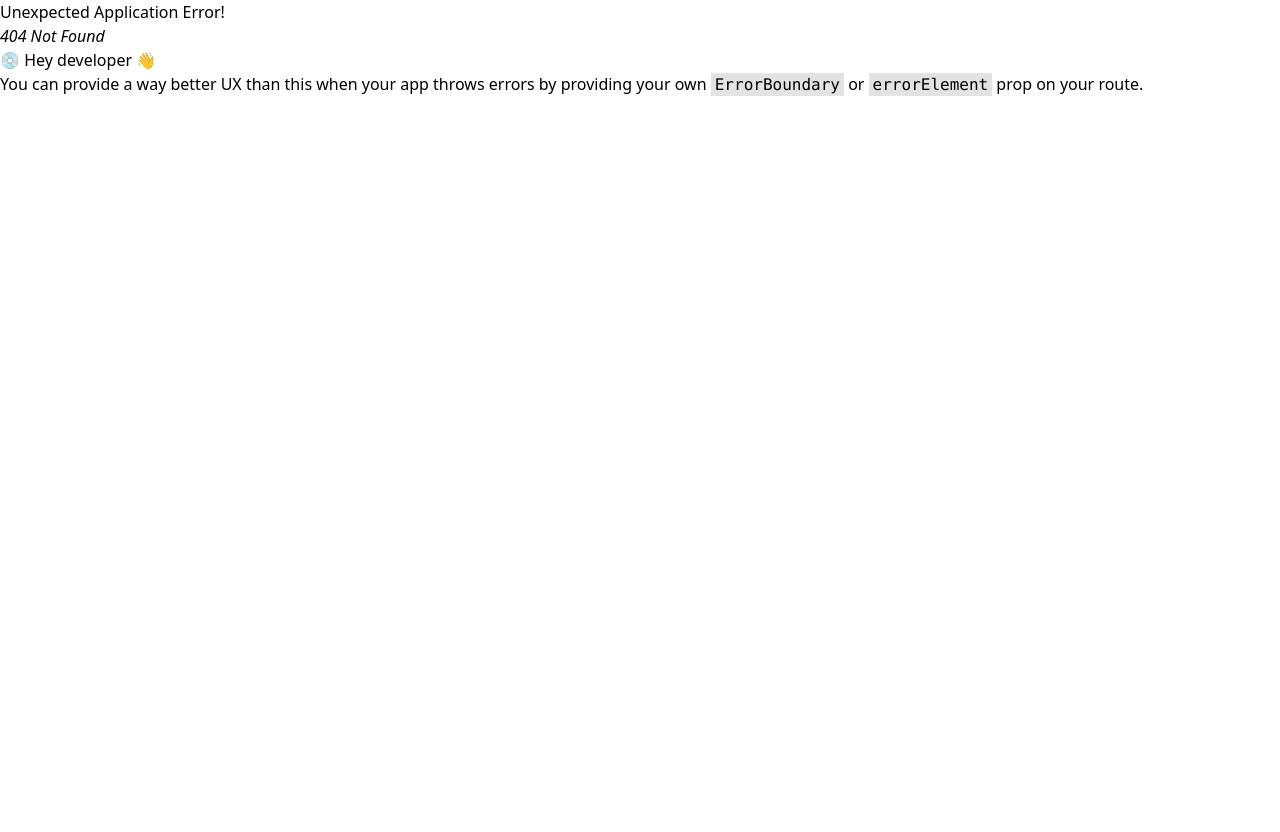
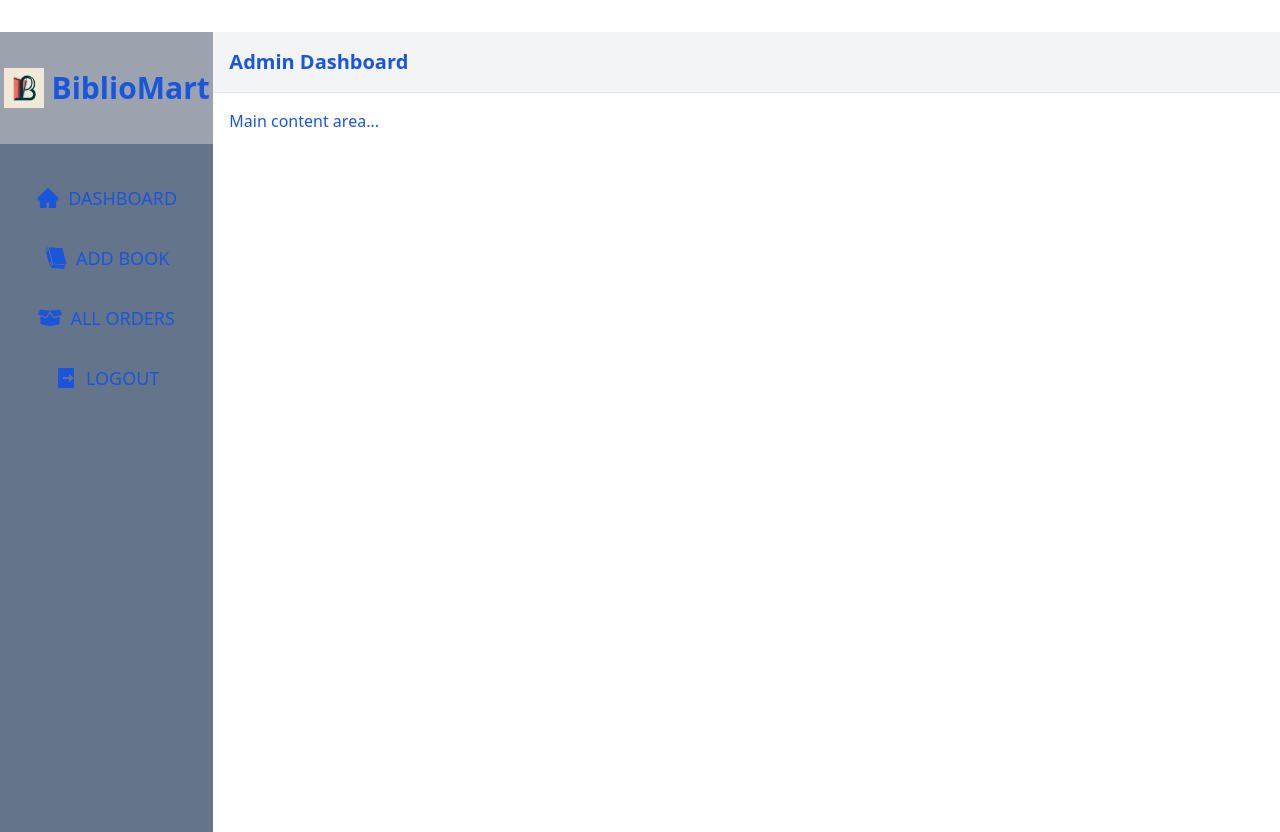
Before and after one commit to Surendra277/Book-Store, a React (Vite) app in the folder bookstore_client/: page /admin/dashboard in a window 1280 px wide. Before the commit this address had no page. Before the commit the page ends 800 px from the top, so only its background shows below. Built offline with nearby package versions, Linux system fonts and the light colour scheme.

Commit message:
new update

```diff
--- /dev/null
+++ b/bookstore_client/src/Admin/Layout/Layout.jsx
@@ -0,0 +1,18 @@
+import React from 'react'
+import { Outlet } from 'react-router-dom';
+import { Sidebar } from 'flowbite-react';
+
+
+const Layout = () => {
+  return (
+    <>
+        <Sidebar />
+        <div>
+            <Outlet />
+        </div>
+
+    </>
+  );
+};
+
+export default Layout;
--- a/bookstore_client/src/Admin/Layout/SiderBar.jsx
+++ b/bookstore_client/src/Admin/Layout/SiderBar.jsx
@@ -1,40 +1,46 @@
-import React from 'react'
-import logo from '../../assets/Logo.png'
-import { Link } from 'react-router-dom'
+import React from 'react';
+import logo from '../../assets/Logo.png';
+import { Link, useLocation } from 'react-router-dom';
+import { AiFillHome } from "react-icons/ai";
+import { GiWhiteBook } from "react-icons/gi";
+import { FaBoxOpen } from "react-icons/fa";
+import { RiLogoutBoxRFill } from "react-icons/ri";
 
 const SiderBar = () => {
+  const location = useLocation();
 
   const navItems = [
-    { link:"Dashboard", path:"/Dashboard" }
-  ]
+    { link: "Dashboard", path: "/dashboard", icon: AiFillHome },
+    { link: "Add Book", path: "/addBook", icon: GiWhiteBook },
+    { link: "All Orders", path: "/allOrders", icon: FaBoxOpen },
+    { link: "LogOut", path: "/logout", icon: RiLogoutBoxRFill },
+  ];
 
   return (
-    <>
-      <div className='  w-1/6 '>
+    <div className='w-1/6 bg-slate-500 flex flex-col items-center '>
       {/* Logo */}
-        <div className='text-2xl font-bold text-blue-700  h-28  flex justify-between bg-gray-400'>
-          <div className=' m-6 flex justify-between gap-2'>
-            <img src={logo} alt="" className='flex w-10 h-10  ' />
+      <div className='text-3xl font-bold text-blue-700 h-28 flex justify-center items-center bg-gray-400 w-full'>
+        <div className='flex justify-between items-center gap-2'>
+          <img src={logo} alt="Logo" className='w-10 h-10' />
           BiblioMart
         </div>
       </div>
 
       {/* navitem */}
-        <ul className='md:flex space-x-12 hidden'>
-              {navItems.map(({ link, path }) => (
+      <ul className='flex flex-col items-center mt-10 gap-8 w-full'>
+        {navItems.map((item) => (
           <Link
-                  key={path}
-                  to={path}
-                  className={`block text-base text-black uppercase cursor-pointer dark:text-white dark:hover:text-yellow-500 hover:text-blue-700 ${location.pathname === path ? 'font-bold' : ''}`}
+            key={item.path}
+            to={item.path}
+            className={`flex items-center text-base text-yellow uppercase cursor-pointer text-lg dark:text-white dark:hover:text-yellow-500 hover:text-blue-700 ${location.pathname === item.path ? 'font-bold' : ''}`}
           >
-                  {Link}
+            <item.icon className='w-6 h-6 mr-2' />
+            {item.link}
           </Link>
         ))}
-
       </ul>
     </div>
-    </>
-  )
+  );
 }
 
-export default SiderBar
+export default SiderBar;
--- /dev/null
+++ b/bookstore_client/src/Admin/Pages/AddBook.jsx
@@ -0,0 +1,9 @@
+import React from 'react'
+
+const AddBook = () => {
+  return (
+    <div>AddBook</div>
+  )
+}
+
+export default AddBook
--- /dev/null
+++ b/bookstore_client/src/Admin/Pages/AllOrders.jsx
@@ -0,0 +1,9 @@
+import React from 'react'
+
+const AllOrders = () => {
+  return (
+    <div>AllOrders</div>
+  )
+}
+
+export default AllOrders
--- a/bookstore_client/src/Admin/Pages/Dashboard.jsx
+++ b/bookstore_client/src/Admin/Pages/Dashboard.jsx
@@ -5,7 +5,7 @@ import SiderBar from '../Layout/SiderBar'
 const Dashboard = () => {
     return (
         <div className='flex min-h-screen bg-white text-blue-700'>
-            <SiderBar/>
+            <SiderBar />
             <div className="flex-1 flex-col ">
                 <div className="flex justify-between items-center p-4 bg-gray-100 border-b border-gray-200">
                     <h1 className="text-xl font-bold">Admin Dashboard</h1>
--- /dev/null
+++ b/bookstore_client/src/Admin/Pages/LogOut.jsx
@@ -0,0 +1,9 @@
+import React from 'react'
+
+const LogOut = () => {
+  return (
+    <div>LogOut</div>
+  )
+}
+
+export default LogOut
--- /dev/null
+++ b/bookstore_client/src/Shop/Shop.jsx
@@ -0,0 +1,42 @@
+import React, { useState } from 'react'
+import { useEffect } from 'react';
+import { Card } from "flowbite-react";
+
+const Shop = () => {
+  const[books, setBooks] = useState([]);
+
+  useEffect( () => {
+    fetch("http://localhost:3000/api/book").then(res => res.json()).then(data => setBooks(data));
+  }, [])
+  return (
+
+    <div className='mt-28 px-4 lg:px24'>
+<h2 className='text-5xl font-bold text-center'>All Books are here</h2>
+
+       <div className='grid gap-8 my-12 lg:grid-cols-4 sm:grid-cols-2 md:grid-cols-3 grid-cols-1'>
+        {
+          books.map(book => <Card>
+            <img src={book.imageURL} alt="" className='h-96'/>
+            <h5 className="text-2xl font-bold tracking-tight text-gray-900 dark:text-white">
+             <p>
+             {book.title}
+             </p>
+             <p>
+             {book.author}
+             </p>
+            </h5>
+            <p className=" text-2xl  font-normal text-gray-700 dark:text-gray-400">
+              <p>
+             {book.price}
+              </p>
+            </p>
+            <button className='bg-blue-700 font-semibold text-white py-2 rounded'>Shop Now</button>
+          </Card>)
+        }
+       </div>
+    </div>
+
+  )
+}
+
+export default Shop;
```
Also changed, not shown: bookstore_client/src/component/SignUp.jsx (+5 -5 lines), bookstore_client/src/routers/router.jsx (+19 -2 lines), bookstore_client/src/App.jsx (line endings or trailing spaces), bookstore_client/src/main.jsx (line endings or trailing spaces). Lines whose indentation alone changed are shown as unchanged.
